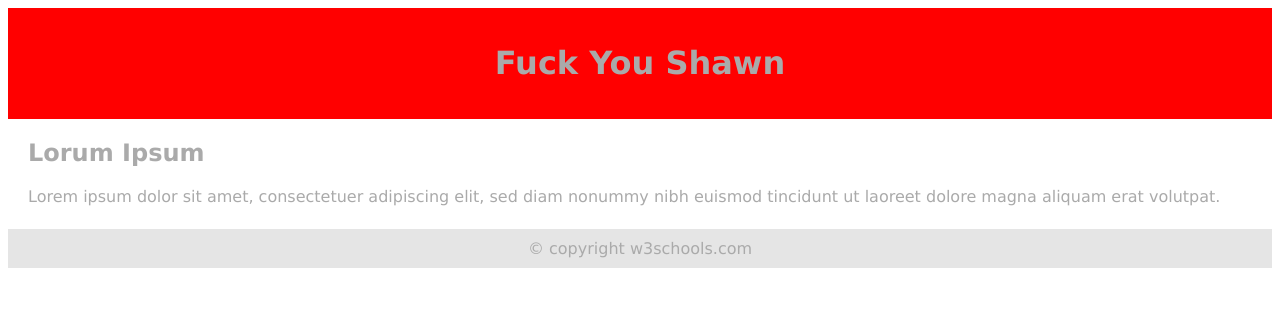
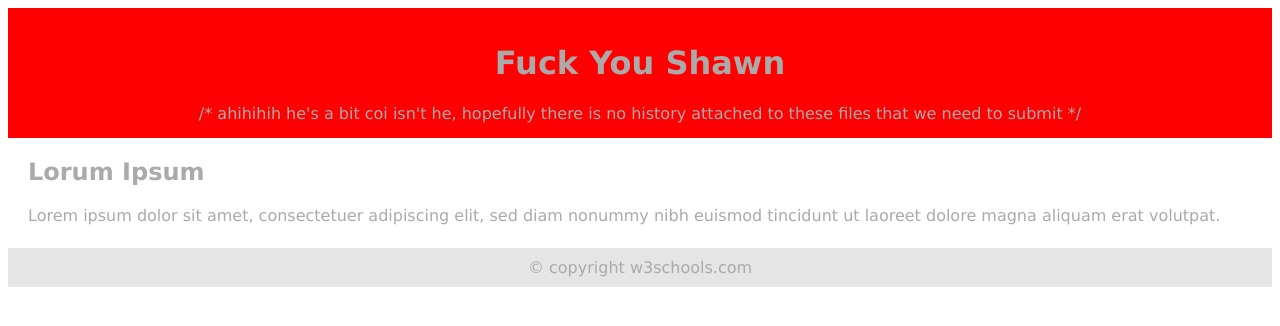
Before and after one commit to 4kitkagato4/group2web, a plain HTML site: page index.html in a window 1280 px wide. Drawn offline with Linux system fonts and the light colour scheme.

Commit message:
Update index.html

```diff
--- a/index.html
+++ b/index.html
@@ -25,7 +25,7 @@
 <body style="font-family:Verdana;color:#aaaaaa;">
 
 <div style="background-color:#ff0000;padding:15px;text-align:center;">
-  <h1>Fuck You Shawn</h1>
+  <h1>Fuck You Shawn</h1> /* ahihihih he's a bit coi isn't he, hopefully there is no history attached to these files that we need to submit */
 </div>
 
 <div style="overflow:auto">
```
